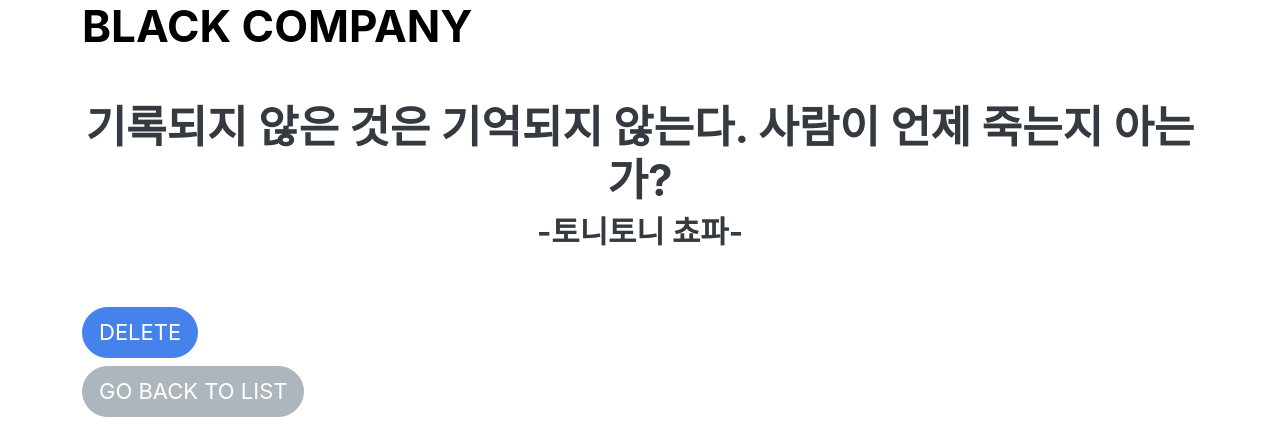
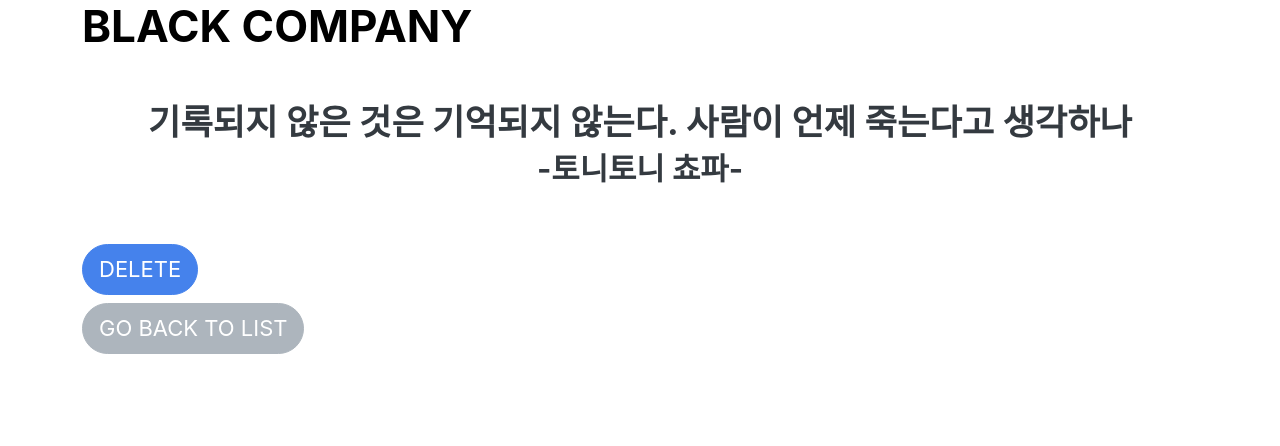
Before and after one commit to polluxstarship/django_project, a Django app: template board/templates/board_delete.html in a window 1280 px wide. Shown: the top 446 px of the page. Run offline with Django 3.2, Linux system fonts and the light colour scheme; the template is opened without the code that fills it, so the values that code supplies are empty; parts of the project's set-up code (start-up, migrations or seed data) failed here and were passed over; some libraries are stand-ins or nearby versions.

Commit message:
version2

```diff
--- a/board/templates/board_delete.html
+++ b/board/templates/board_delete.html
@@ -4,9 +4,9 @@
 
 <div class="row mt-5">
   <div class="col-12 text-center">
-    <h1>
-        기록되지 않은 것은 기억되지 않는다. 사람이 언제 죽는지 아는가?
-    </h1>
+    <h2>
+        기록되지 않은 것은 기억되지 않는다. 사람이 언제 죽는다고 생각하나
+    </h2>
     <h3>
         -토니토니 쵸파-
     </h3>
--- a/config/settings.py
+++ b/config/settings.py
@@ -23,7 +23,7 @@
 SECRET_KEY = 'django-insecure-s!nn-r*ex=6yoks@@(s(j^qhcovhe9+8@2jng%_wbfcple+sok'
 
 # SECURITY WARNING: don't run with debug turned on in production!
-DEBUG = True
+DEBUG = False
 
 ALLOWED_HOSTS = ['localhost', '108.12.21.138', '127.0.0.1']
 
--- a/config/wsgi.py
+++ b/config/wsgi.py
@@ -9,6 +9,7 @@
 
 import os
 
+
 from django.core.wsgi import get_wsgi_application
 
 os.environ.setdefault('DJANGO_SETTINGS_MODULE', 'config.settings')
```
